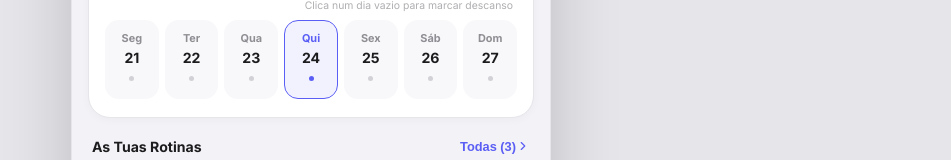
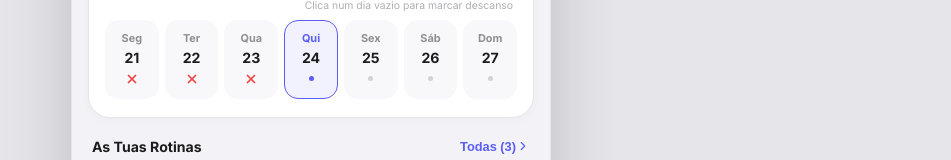
Before and after one commit to Gabusuck/strongPR, a React (Vite) app: page / in a window 1280 px wide. Both pictures are taken after typing "Sample" into the empty fields and a click on the button "Criar Perfil & Treinar". Shown: the part 444-604 px from the top of the page, without its empty margins (329-1280 px from the left). Built offline with nearby package versions, Linux system fonts and the light colour scheme.

Commit message:
Add red cross icon for past missed days in weekly frequency block

```diff
--- a/src/components/DashboardView.tsx
+++ b/src/components/DashboardView.tsx
@@ -1,5 +1,5 @@
 import { useState, useMemo } from "react";
-import { Play, Plus, Flame, Trophy, Calendar, Dumbbell, ChevronRight, RotateCcw, CheckCircle2, Eye } from "lucide-react";
+import { Play, Plus, Flame, Trophy, Calendar, Dumbbell, ChevronRight, RotateCcw, CheckCircle2, Eye, X } from "lucide-react";
 import type { Workout, PersonalRecord, UserProfile, WorkoutTemplate } from "../types";
 import { RoutinePreviewModal } from "./RoutinePreviewModal";
 import { useLongPress } from "../utils/useLongPress";
@@ -34,6 +34,7 @@ function getWeekDays() {
       label,
       dateStr,
       isToday: i === todayIdx,
+      isPast: i < todayIdx,
       dayNum: d.getDate()
     };
   });
@@ -347,6 +348,8 @@ export function DashboardView({ workouts, prs, profile, templates, restDays = []
                     <CheckCircle2 size={16} color="#34C759" />
                   ) : isRest ? (
                     <div style={{ fontSize: "0.65rem" }}>💤</div>
+                  ) : day.isPast ? (
+                    <X size={14} color="#EF4444" strokeWidth={3} />
                   ) : (
                     <div style={{ width: 5, height: 5, borderRadius: "50%", background: day.isToday ? "var(--accent-color)" : "#D1D1D6" }} />
                   )}
```
